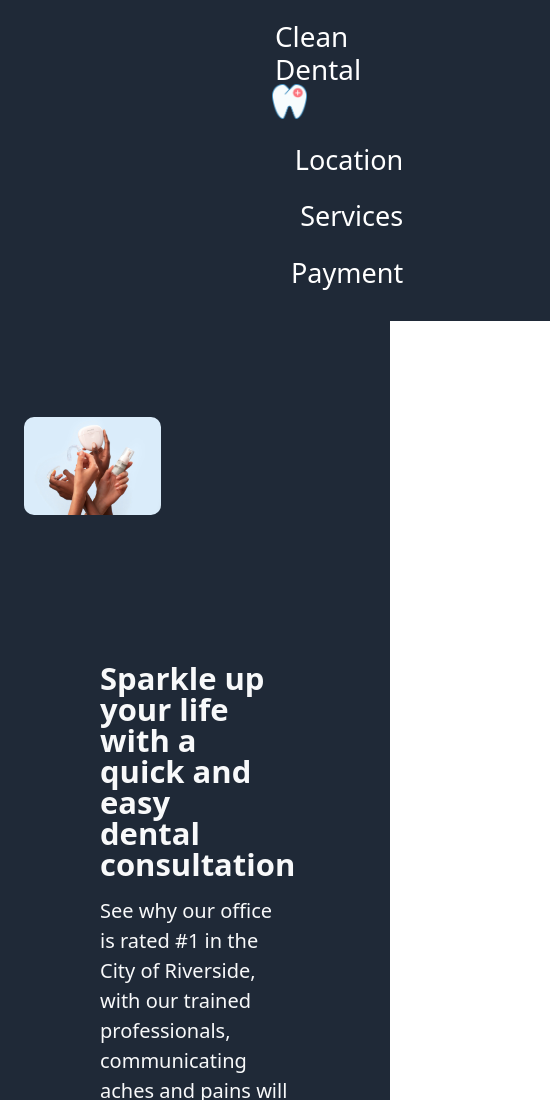
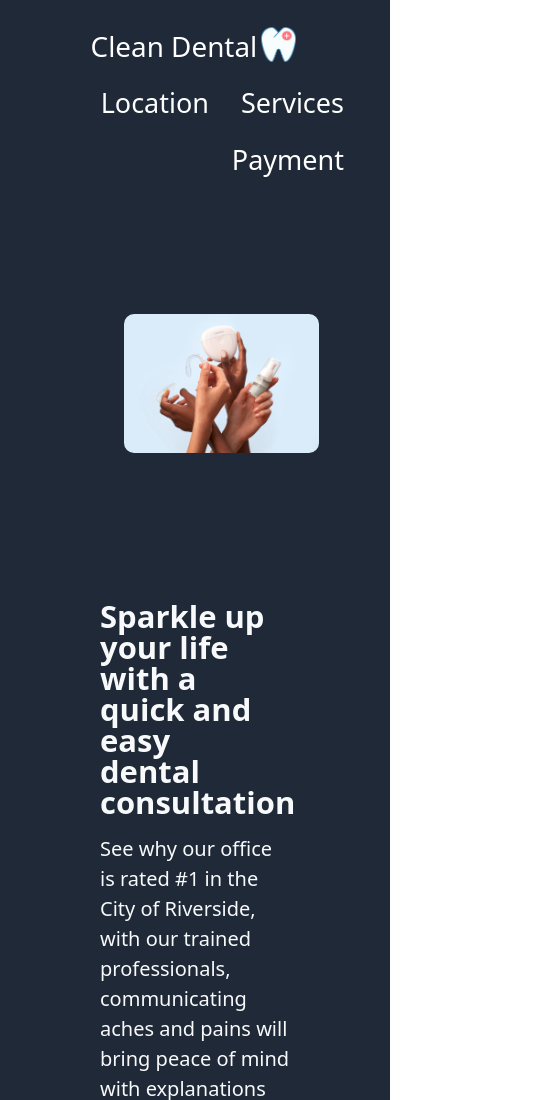
Before and after one commit to Cesar-Infante/Dental-Landing-Page, a plain HTML site: page index.html in a window 390 px wide. Shown: the top 1100 px of the page, 550 px wide, since content can reach past the window. Drawn offline with nearby package versions, Linux system fonts and the light colour scheme.

Commit message:
fixes to sizing on mobile, tablet, desktop

```diff
--- a/assets/style.css
+++ b/assets/style.css
@@ -11,9 +11,9 @@
 }
 
 body {
-    width: 100%;
+
     margin: 0;
-    overflow: hidden;
+    /* overflow: hidden; */
     /* background-color: var(--background-color); */
 }
 
@@ -118,3 +118,30 @@ nav ul {
         transform: translateY(30px);
     }
 }
+
+@media screen and (max-width: 1216px) {
+    header {
+        justify-content: center;
+        padding: 30px 300px;
+    }
+}
+
+@media screen and (max-width: 994px) {
+    header {
+        justify-content: center;
+        padding: 30px;
+        display: flex;
+        margin-left: auto;
+        margin-right: auto;
+
+    }
+    nav {
+        display: flex;
+    }
+    #heroImg {
+        display: block;
+        margin-left: 100px;
+        margin-right: auto;
+        width: 50vw;
+    }
+}
```
Also changed, not shown: index.html (+1 -0 lines).
